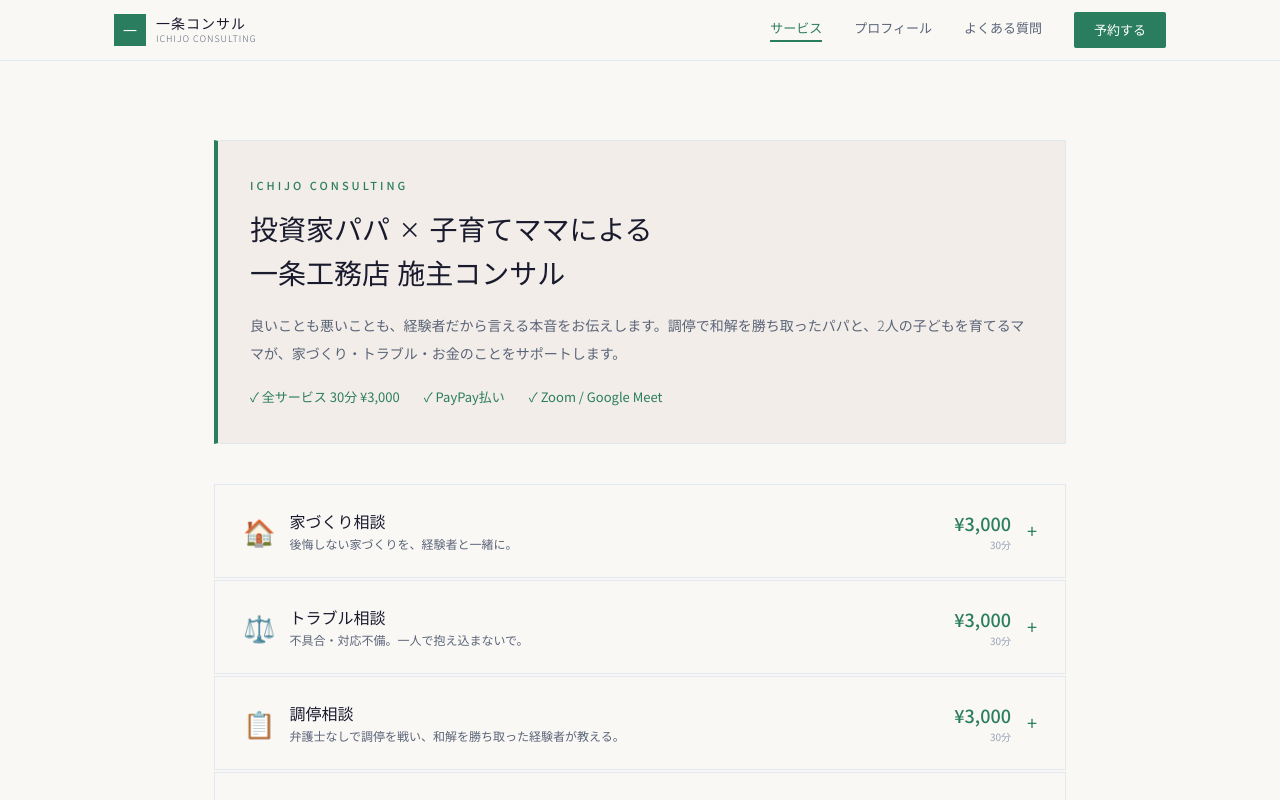
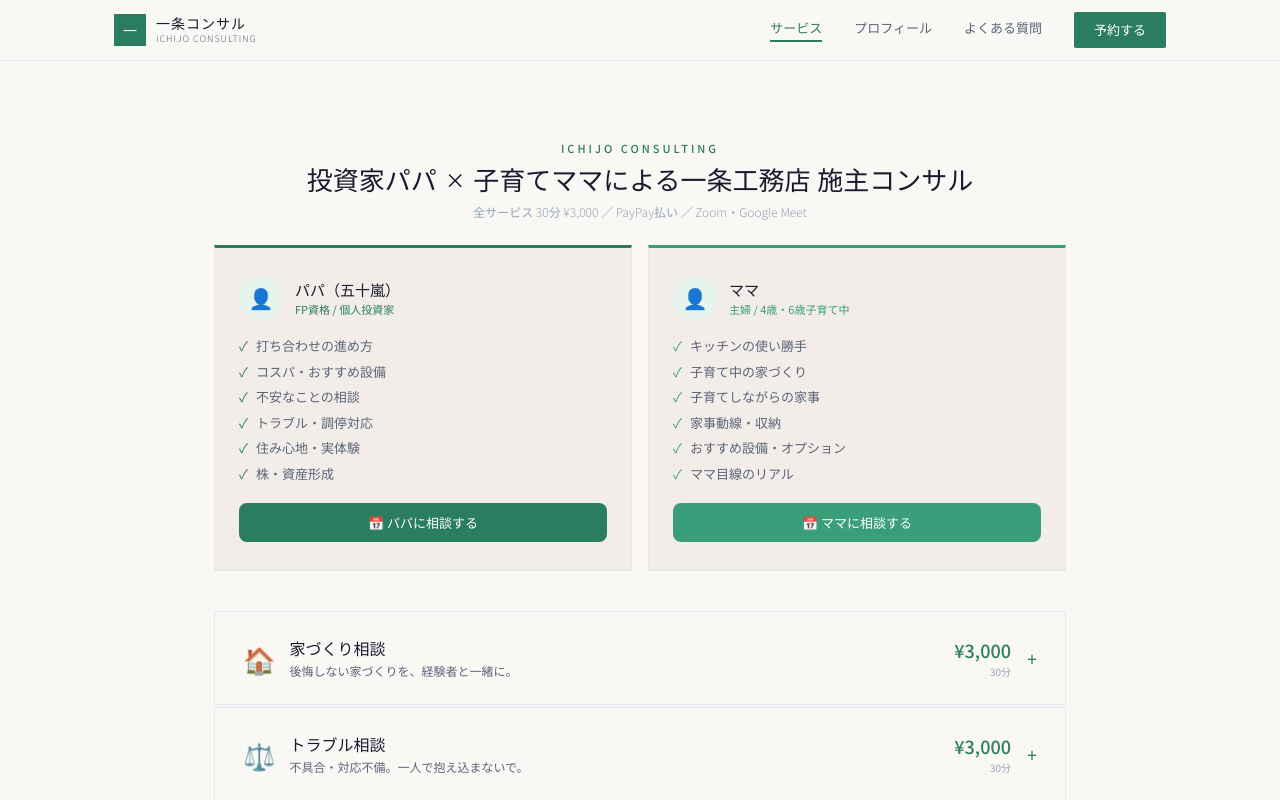
Before and after one commit to tradehant1-cloud/ichijo-consul, a React (Vite) app: page / in a window 1280 px wide. Shown: the top 800 px of the page. Built offline with nearby package versions, Linux system fonts and the light colour scheme.

Commit message:
split hero into papa mama columns

```diff
--- a/src/App.jsx
+++ b/src/App.jsx
@@ -384,18 +384,57 @@
           <div className="fade-in" style={{ maxWidth: 900, margin: "0 auto", padding: "5rem 1.5rem" }}>
 
             {/* ヒーロー説明 */}
-            <div style={{ background: "#f2ede8", border: "1px solid #e2e8f0", padding: "36px 32px", marginBottom: 40, borderLeft: "4px solid #2a7d5f" }}>
-              <p style={{ fontSize: 11, color: "#2a7d5f", letterSpacing: 3, fontWeight: 500, marginBottom: 12 }}>ICHIJO CONSULTING</p>
-              <h1 style={{ fontFamily: "'Shippori Mincho', serif", fontSize: 28, fontWeight: 500, marginBottom: 16, color: "#1a1a2e", lineHeight: 1.6 }}>
-                投資家パパ × 子育てママによる<br />一条工務店 施主コンサル
-              </h1>
-              <p style={{ fontSize: 14, color: "#5a6478", fontWeight: 300, lineHeight: 2, marginBottom: 20 }}>
-                良いことも悪いことも、経験者だから言える本音をお伝えします。調停で和解を勝ち取ったパパと、2人の子どもを育てるママが、家づくり・トラブル・お金のことをサポートします。
-              </p>
-              <div style={{ display: "flex", gap: 24, flexWrap: "wrap" }}>
-                <span style={{ fontSize: 13, color: "#2a7d5f", fontWeight: 400 }}>✓ 全サービス 30分 ¥3,000</span>
-                <span style={{ fontSize: 13, color: "#2a7d5f", fontWeight: 400 }}>✓ PayPay払い</span>
-                <span style={{ fontSize: 13, color: "#2a7d5f", fontWeight: 400 }}>✓ Zoom / Google Meet</span>
+            <div style={{ marginBottom: 40 }}>
+              <div style={{ textAlign: "center", marginBottom: 24 }}>
+                <p style={{ fontSize: 11, color: "#2a7d5f", letterSpacing: 3, fontWeight: 500, marginBottom: 8 }}>ICHIJO CONSULTING</p>
+                <h1 style={{ fontFamily: "'Shippori Mincho', serif", fontSize: 26, fontWeight: 500, color: "#1a1a2e" }}>投資家パパ × 子育てママによる一条工務店 施主コンサル</h1>
+                <p style={{ fontSize: 12, color: "#94a3b8", marginTop: 10, fontWeight: 300 }}>全サービス 30分 ¥3,000 ／ PayPay払い ／ Zoom・Google Meet</p>
+              </div>
+
+              <div className="profile-grid" style={{ display: "grid", gridTemplateColumns: "1fr 1fr", gap: 16 }}>
+                {/* パパ */}
+                <div style={{ background: "#f2ede8", border: "1px solid #e2e8f0", padding: "28px 24px", borderTop: "3px solid #2a7d5f" }}>
+                  <div style={{ display: "flex", alignItems: "center", gap: 12, marginBottom: 16 }}>
+                    <div style={{ width: 44, height: 44, background: "#e6f4ee", borderRadius: "50%", display: "flex", alignItems: "center", justifyContent: "center", fontSize: 20 }}>👤</div>
+                    <div>
+                      <div style={{ fontSize: 15, fontWeight: 500, color: "#1a1a2e" }}>パパ（五十嵐）</div>
+                      <div style={{ fontSize: 11, color: "#2a7d5f", fontWeight: 400 }}>FP資格 / 個人投資家</div>
+                    </div>
+                  </div>
+                  <div style={{ display: "flex", flexDirection: "column", gap: 6 }}>
+                    {["打ち合わせの進め方", "コスパ・おすすめ設備", "不安なことの相談", "トラブル・調停対応", "住み心地・実体験", "株・資産形成"].map(t => (
+                      <div key={t} style={{ fontSize: 13, color: "#5a6478", fontWeight: 300, display: "flex", gap: 8 }}>
+                        <span style={{ color: "#2a7d5f" }}>✓</span>{t}
+                      </div>
+                    ))}
+                  </div>
+                  <button onClick={() => handleConsultClick("パパ")}
+                    style={{ marginTop: 20, width: "100%", background: "#2a7d5f", color: "#fff", border: "none", padding: "10px", fontSize: 13, cursor: "pointer", fontFamily: "inherit", fontWeight: 500 }}>
+                    📅 パパに相談する
+                  </button>
+                </div>
+
+                {/* ママ */}
+                <div style={{ background: "#f2ede8", border: "1px solid #e2e8f0", padding: "28px 24px", borderTop: "3px solid #3a9e7a" }}>
+                  <div style={{ display: "flex", alignItems: "center", gap: 12, marginBottom: 16 }}>
+                    <div style={{ width: 44, height: 44, background: "#e6f4ee", borderRadius: "50%", display: "flex", alignItems: "center", justifyContent: "center", fontSize: 20 }}>👤</div>
+                    <div>
+                      <div style={{ fontSize: 15, fontWeight: 500, color: "#1a1a2e" }}>ママ</div>
+                      <div style={{ fontSize: 11, color: "#3a9e7a", fontWeight: 400 }}>主婦 / 4歳・6歳子育て中</div>
+                    </div>
+                  </div>
+                  <div style={{ display: "flex", flexDirection: "column", gap: 6 }}>
+                    {["キッチンの使い勝手", "子育て中の家づくり", "子育てしながらの家事", "家事動線・収納", "おすすめ設備・オプション", "ママ目線のリアル"].map(t => (
+                      <div key={t} style={{ fontSize: 13, color: "#5a6478", fontWeight: 300, display: "flex", gap: 8 }}>
+                        <span style={{ color: "#3a9e7a" }}>✓</span>{t}
+                      </div>
+                    ))}
+                  </div>
+                  <button onClick={() => handleConsultClick("ママ")}
+                    style={{ marginTop: 20, width: "100%", background: "#3a9e7a", color: "#fff", border: "none", padding: "10px", fontSize: 13, cursor: "pointer", fontFamily: "inherit", fontWeight: 500 }}>
+                    📅 ママに相談する
+                  </button>
+                </div>
               </div>
             </div>
 
```
